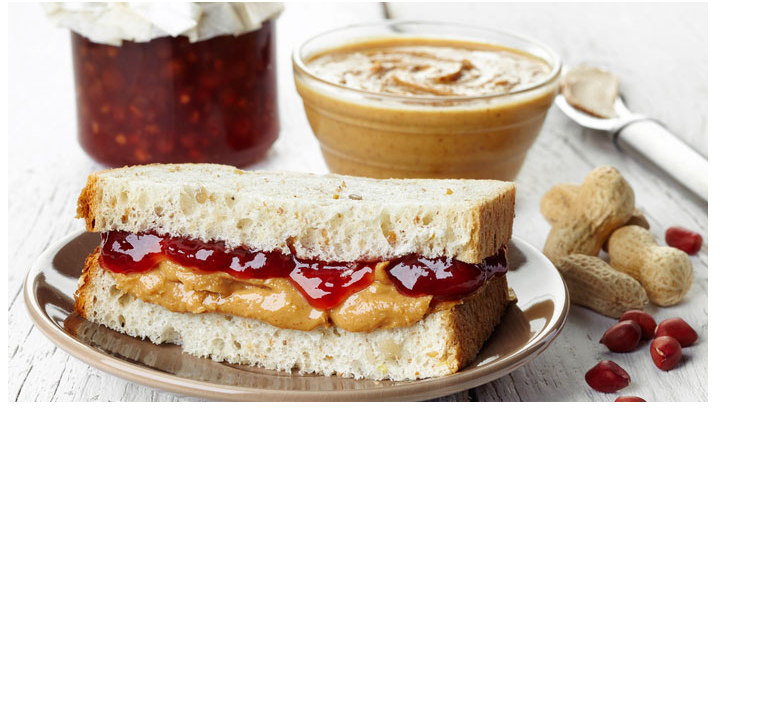
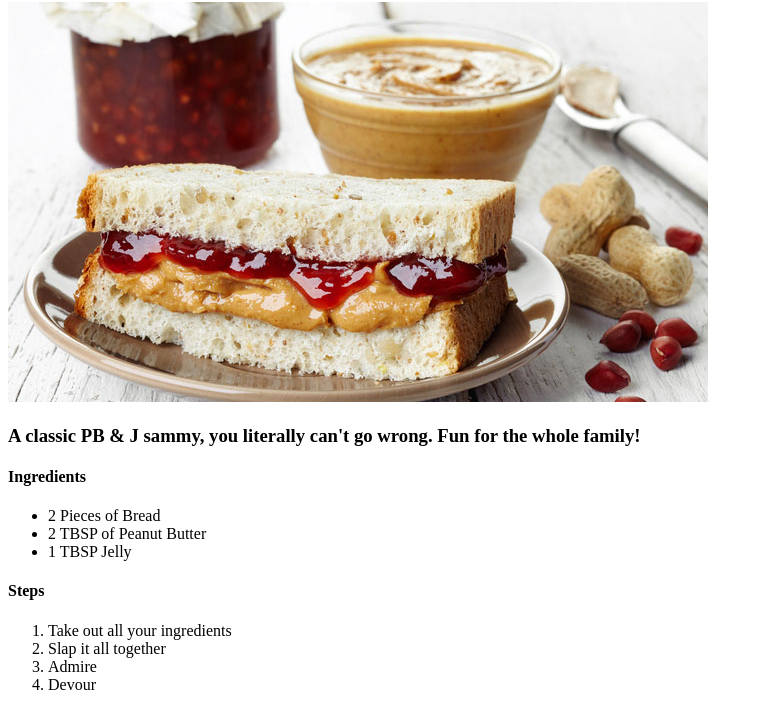
Before and after one commit to Laurenzel93/odin-recipes, a plain HTML site: page recipes/pbAndJ.html in a window 1280 px wide. Shown: the part 78-800 px from the top of the page, without its empty margins (0-763 px from the left). Drawn offline with Linux system fonts and the light colour scheme.

Commit message:
finished first recipe requirement. v easy, don't need to add more recipes.

```diff
--- a/recipes/pbAndJ.html
+++ b/recipes/pbAndJ.html
@@ -10,6 +10,22 @@
 <body>
     <h1>Peanut Butter and Jelly Sandwich</h1>
     <img src="photos/PBJSandwich.jpeg" alt='Sandwich'>
+    <h3>A classic PB & J sammy, you literally can't go wrong. Fun for the whole family!</h3>
+
+    <h4>Ingredients</h4>
+    <ul>
+        <li>2 Pieces of Bread</li>
+        <li>2 TBSP of Peanut Butter</li>
+        <li>1 TBSP Jelly</li>
+    </ul>
+
+    <h4>Steps</h4>
+    <ol>
+        <li>Take out all your ingredients</li>
+        <li>Slap it all together</li>
+        <li>Admire</li>
+        <li>Devour</li>
+    </ol>
 </body>
 
 </html>
```
Also changed, not shown: recipes/photos/PBJ.jpeg (deleted), 2 other files.
